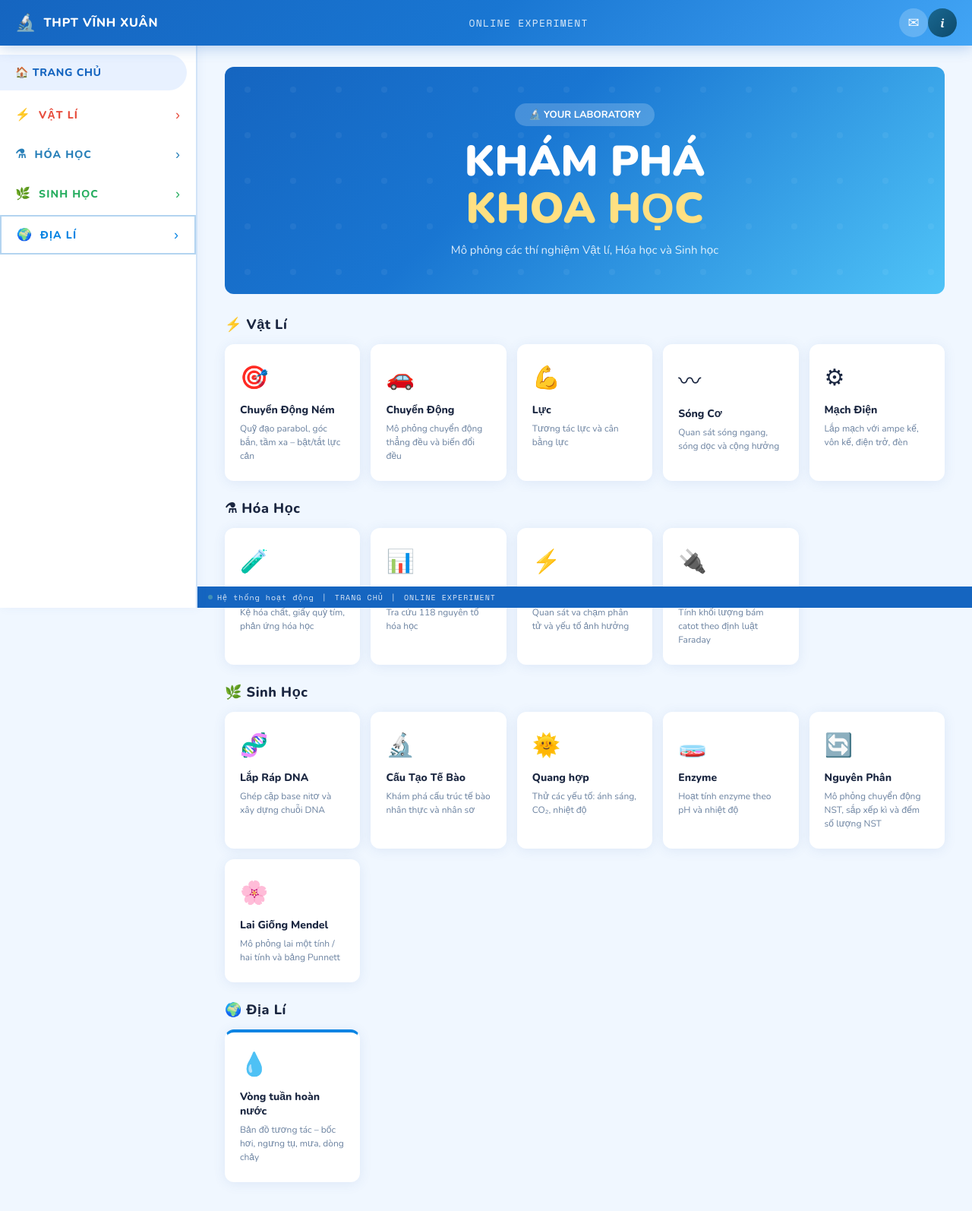
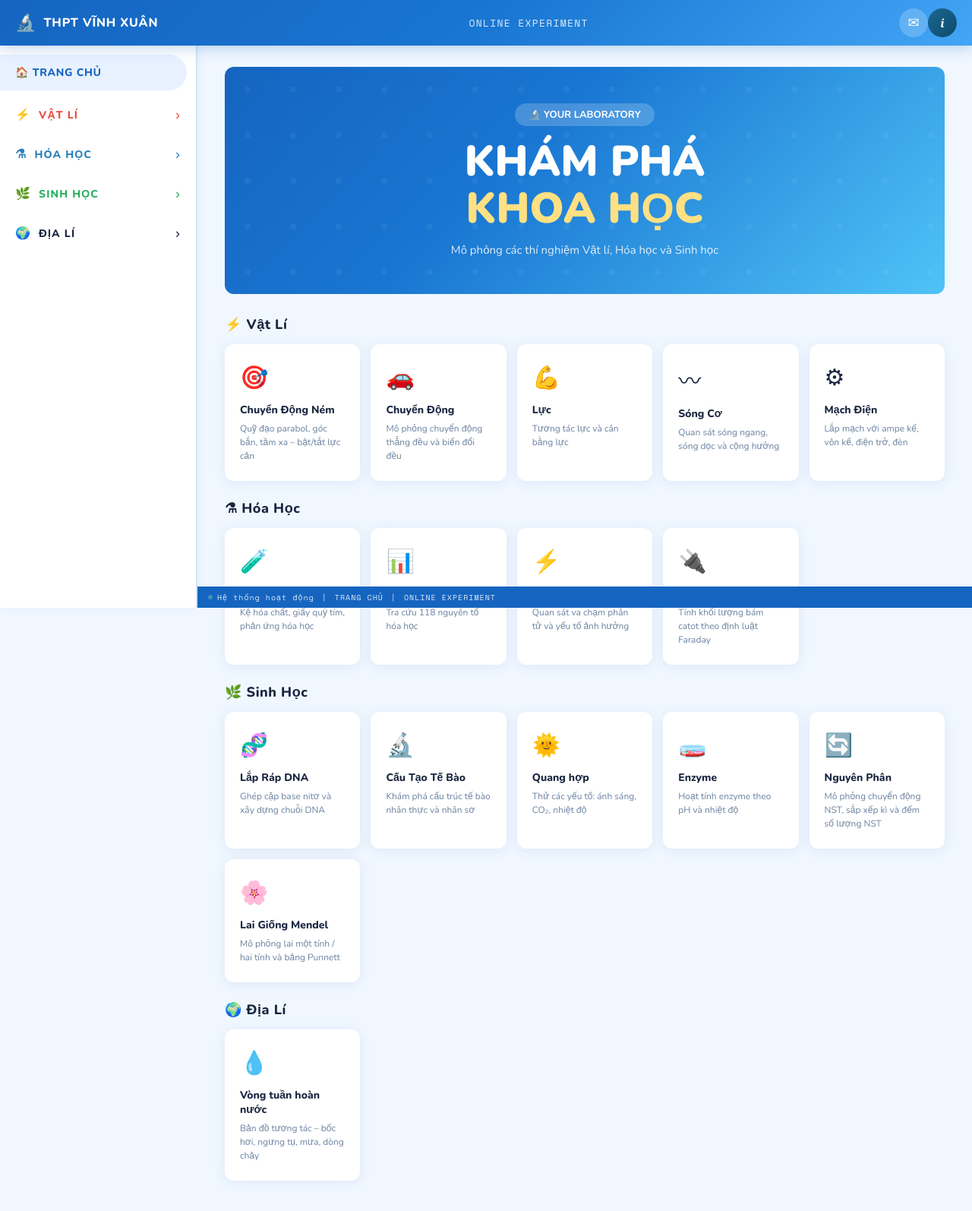
Before and after one commit to letanloc2009/11a1, a plain HTML site: page index.html in a window 1280 px wide. Shown: the whole page at 76% size. Drawn offline with nearby package versions, Linux system fonts and the light colour scheme.

Commit message:
Update index.html

```diff
--- a/index.html
+++ b/index.html
@@ -84,7 +84,7 @@
 
 	<!-- ĐỊA LÍ -->
     <div class="subject-group">
-      <div class="subject-toggle" style="background:#ffffff;color:#0984e3;border:2px solid #b3d4f0" onclick="toggleSubject(this)">
+      <div class="subject-toggle geo-color" onclick="toggleSubject(this)">
         <span class="subj-icon">🌍</span> ĐỊA LÍ
         <span class="arrow">›</span>
       </div>
@@ -195,7 +195,7 @@
 
 	  <h2 class="section-title">🌍 Địa Lí</h2>
       <div class="cards-grid">
-        <div class="card" style="border-top:4px solid #0984e3" onclick="showPage('watercycle')">
+        <div class="card geo-card" onclick="showPage('watercycle')">
           <div class="card-icon">💧</div>
           <h3>Vòng tuần hoàn nước</h3>
           <p>Bản đồ tương tác – bốc hơi, ngưng tụ, mưa, dòng chảy</p>
@@ -1218,7 +1218,7 @@
           </div>
 
           <div class="dna-strands" id="dna-strands">
-            <!-- Rendered by  -->
+            <!-- Rendered by JS -->
           </div>
 
           <div class="dna-click-section">
```
